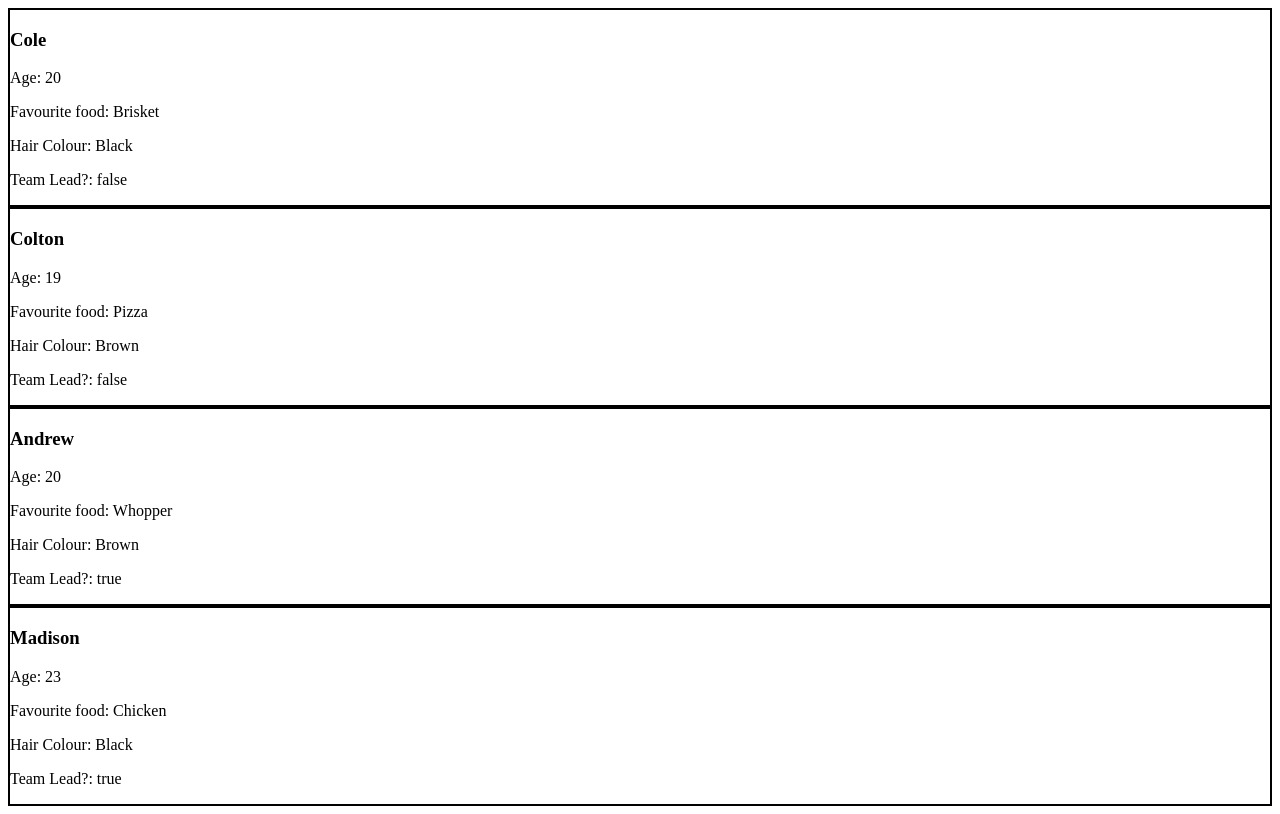
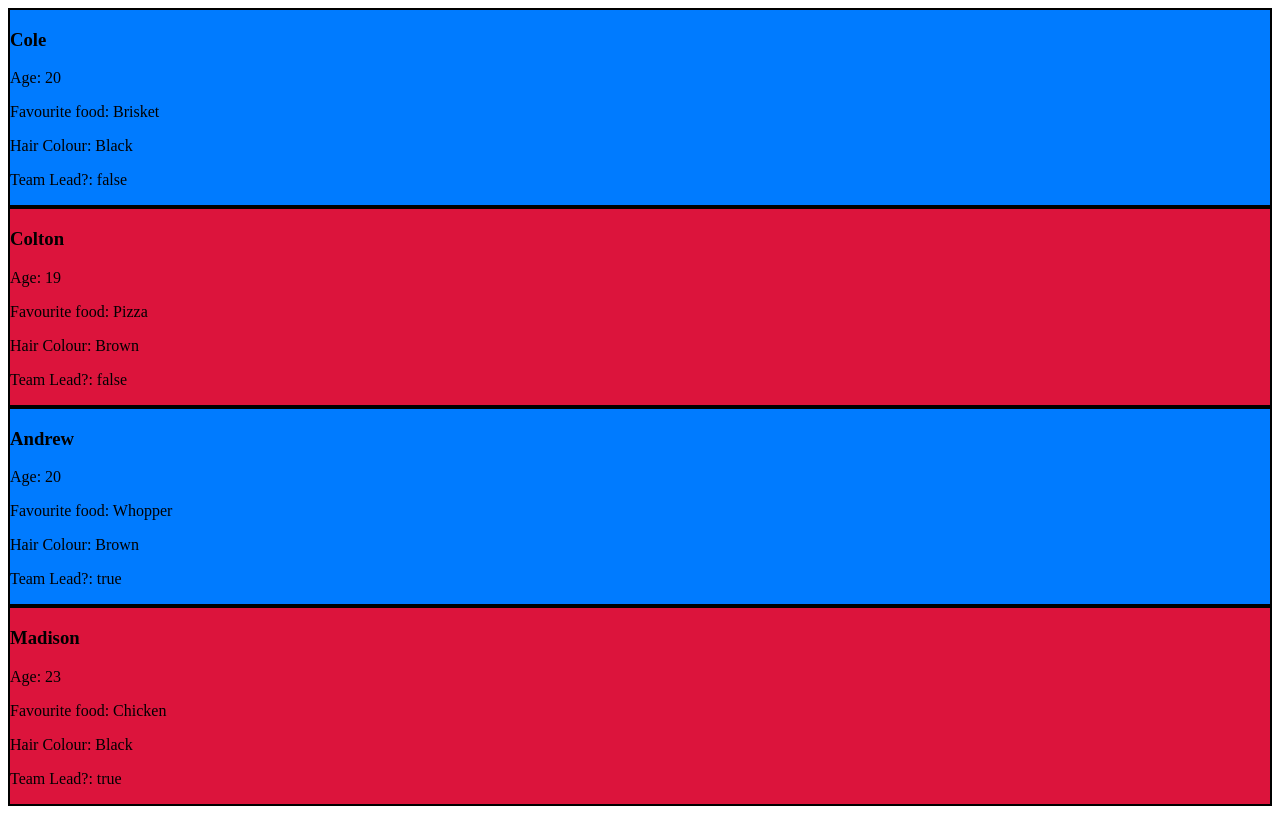
Before and after one commit to coleRgrz/Cole_Rogers_Learning_Angular, an Angular app: page / in a window 1280 px wide. Built offline with nearby package versions, Linux system fonts and the light colour scheme.

Commit message:
completed step 12 and by proxy, assignment 3. Even people display as blue and the odd appear as crimson

```diff
--- a/src/app/person-list/person-list.component.css
+++ b/src/app/person-list/person-list.component.css
@@ -0,0 +1,9 @@
+.even{
+  background-color: #007bff;
+  display: block;
+}
+
+.odd{
+  background-color: crimson;
+  display: block;
+}
--- a/src/app/person-list/person-list.component.html
+++ b/src/app/person-list/person-list.component.html
@@ -1 +1 @@
-<app-person-list-item *ngFor="let Person of PersonArray; let i = index" [Person]="Person"></app-person-list-item>
+<app-person-list-item *ngFor="let Person of PersonArray; let i = index" [Person]="Person" [ngClass]="{'even':i % 2 == 0, 'odd':i % 2 !=0}"></app-person-list-item>
--- a/src/app/person-list/person-list.component.ts
+++ b/src/app/person-list/person-list.component.ts
@@ -1,6 +1,6 @@
 import { Component } from '@angular/core';
 import {Person} from "../Shared/Modules/user";
-import {NgForOf} from "@angular/common";
+import {NgForOf, NgClass} from "@angular/common";
 import {PersonListItemComponent} from "../person-list-item/person-list-item.component";
 
 @Component({
@@ -8,6 +8,7 @@ import {PersonListItemComponent} from "../person-list-item/person-list-item.comp
   standalone: true,
   imports: [
     NgForOf,
+    NgClass,
     PersonListItemComponent
   ],
   templateUrl: './person-list.component.html',
```
